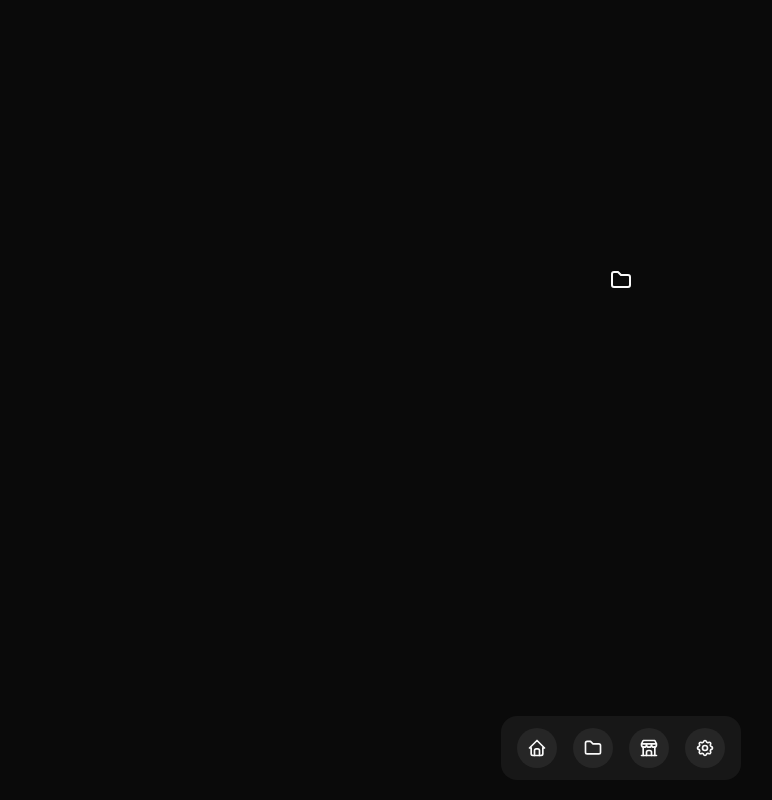
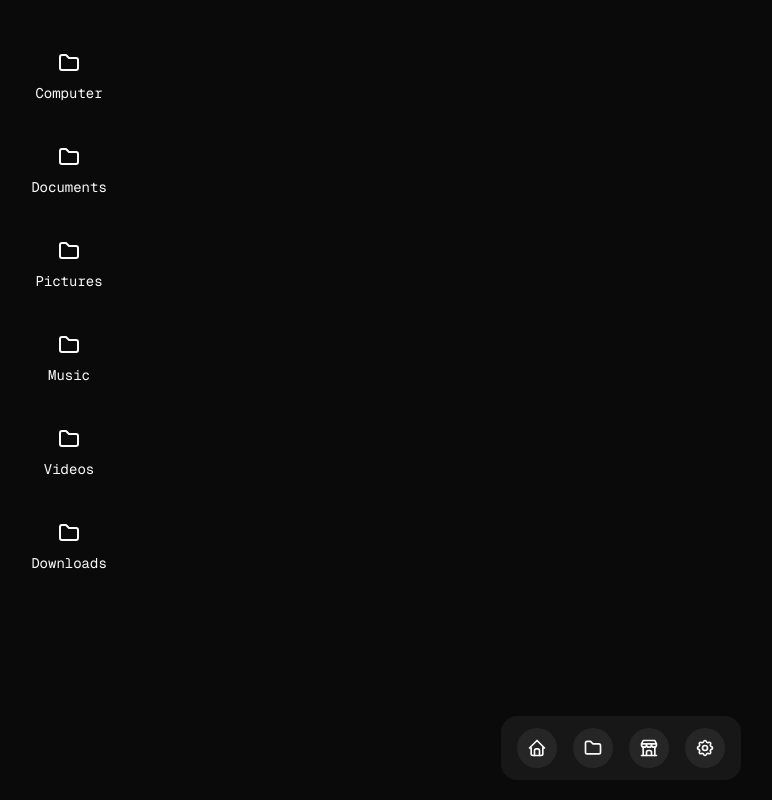
Before and after one commit to fca-01/luminOS, a Next.js app: page /desktop in a window 1280 px wide. Shown: the whole page, without its empty margins (19-791 px from the left). Built offline with nearby package versions, Linux system fonts and the light colour scheme.

Commit message:
refactor: dock

```diff
--- /dev/null
+++ b/app/desktop/components/dock/Dock.tsx
@@ -0,0 +1,16 @@
+"use client";
+
+
+import { FloatingDock } from "@/components/ui/floating-dock";
+import { dockItems } from "./dock-items";
+
+export default function Dock() {
+  return (
+    <div className="fixed bottom-5">
+      <FloatingDock
+        mobileClassName="translate-y-20" // only for demo, remove for production
+        items={dockItems}
+      />
+    </div>
+  );
+}
--- /dev/null
+++ b/app/desktop/components/dock/dock-items.tsx
@@ -0,0 +1,33 @@
+import { IconBuildingStore, IconFolder, IconHome, IconSettings } from "@tabler/icons-react";
+import React from "react";
+
+export const dockItems = [
+    {
+      title: "Home",
+      icon: (
+        <IconHome className="w-20 h-20"/>
+      ),
+      href: "#",
+    },
+    {
+      title: "Folder",
+      icon: (
+        <IconFolder className="w-20 h-20"/>
+      ),
+      href: "#",
+    },
+    {
+      title: "Apps",
+      icon: (
+        <IconBuildingStore className="w-20 h-20"/>
+      ),
+      href: "#",
+    },
+    {
+      title: "Configs",
+      icon: (
+        <IconSettings className="w-20 h-20"/>
+      ),
+      href: "#",
+    },
+  ];
--- a/app/desktop/page.tsx
+++ b/app/desktop/page.tsx
@@ -1,54 +1,50 @@
 "use client";
 
 import PageLoading from "@/components/motion-primitives/page-loading";
-import { FloatingDock } from "@/components/ui/floating-dock";
-import { IconBuildingStore, IconFolder, IconHome, IconSettings } from "@tabler/icons-react";
+import Dock from "./components/dock/Dock";
+import { IconFolder } from "@tabler/icons-react";
+import { Reorder } from "motion/react";
+import { useState } from "react";
+import { useRouter, useSearchParams } from "next/navigation";
 //import Image from "next/image";
 
+const initialItems = ["Computer", "Documents", "Pictures", "Music", "Videos", "Downloads"];
+
 export default function Desktop() {
-  const links = [
-    {
-      title: "Home",
-      icon: (
-        <IconHome className="w-20 h-20"/>
-      ),
-      href: "#",
-    },
-    {
-      title: "Folder",
-      icon: (
-        <IconFolder className="w-20 h-20"/>
-      ),
-      href: "#",
-    },
-    {
-      title: "Apps",
-      icon: (
-        <IconBuildingStore className="w-20 h-20"/>
-      ),
-      href: "#",
-    },
-    {
-      title: "Configs",
-      icon: (
-        <IconSettings className="w-20 h-20"/>
-      ),
-      href: "#",
-    },
-  ];
+  const [items, setItems] = useState(initialItems);
+  const router = useRouter();
+  const searchParams = useSearchParams();
+
+  const adicionarParametro = ( target: string) => {
+    const params = new URLSearchParams(searchParams.toString());
+    params.set("folder", target.toLowerCase()); // atualiza ou cria o parâmetro
+
+    router.push(`?${params.toString()}`, { scroll: false });
+  };
+
   return (
-    <div className="flex items-center justify-center h-[35rem] w-full">
+    <div className="flex items-center justify-center h-screen w-screen">
       <PageLoading />
-      {/* <Image src={"/wallpapers/wallpaper1.jpg"} width={4000} height={4000} alt="" className="fixed top-0 -z-10 opacity-50" quality={100} /> */}
-      <div className="fixed bottom-5">
-        <FloatingDock
-          mobileClassName="translate-y-20" // only for demo, remove for production
-          items={links}
-        />
+      <Dock />
+
+      <div className="flex items-start justify-start w-full h-full p-10">
+
+        <div className="flex gap-5 w-full h-full">
+          <Reorder.Group axis="y" onReorder={setItems} values={items}>
+            {items.map((item) => (
+              <Reorder.Item value={item} id={item} key={item}>
+                <button
+                  onClick={() => adicionarParametro(item)}
+                  className="w-24 h-fit p-2.5 rounded-lg hover:bg-neutral-900 border border-transparent hover:border-neutral-700 flex flex-col items-center justify-center mb-5 gap-2">
+                    <IconFolder />
+                    <span className="text-sm">{item}</span>
+                </button>
+              </Reorder.Item>
+            ))}
+          </Reorder.Group>
+        </div>
       </div>
-      <div>
-        <IconFolder />
-      </div>
+
     </div>
   );
 }
--- a/package.json
+++ b/package.json
@@ -25,6 +25,7 @@
     "react": "^19.0.0",
     "react-dom": "^19.0.0",
     "react-hook-form": "^7.56.3",
+    "react-resizable-panels": "^3.0.2",
     "tailwind-merge": "^3.3.0",
     "zod": "^3.24.4"
   },
```
Also changed, not shown: 1 other file (tests, documents, lock files or other folders).
